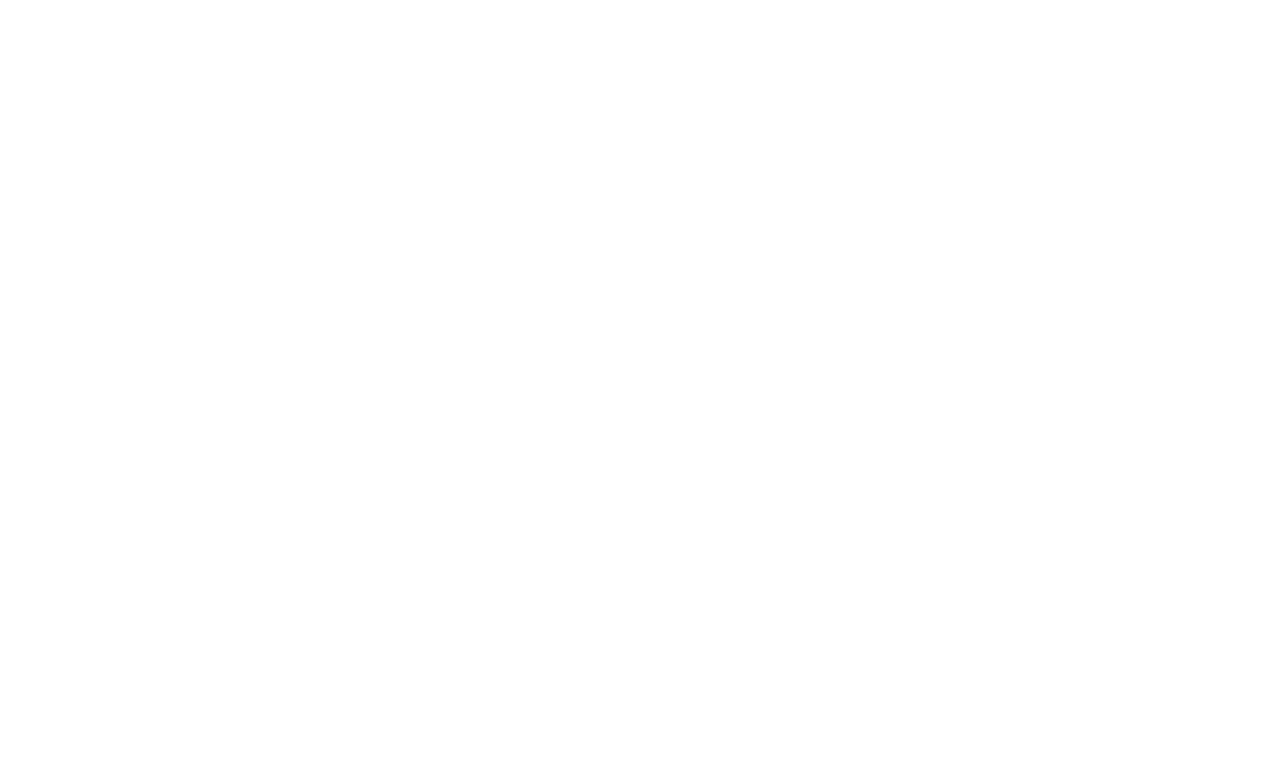
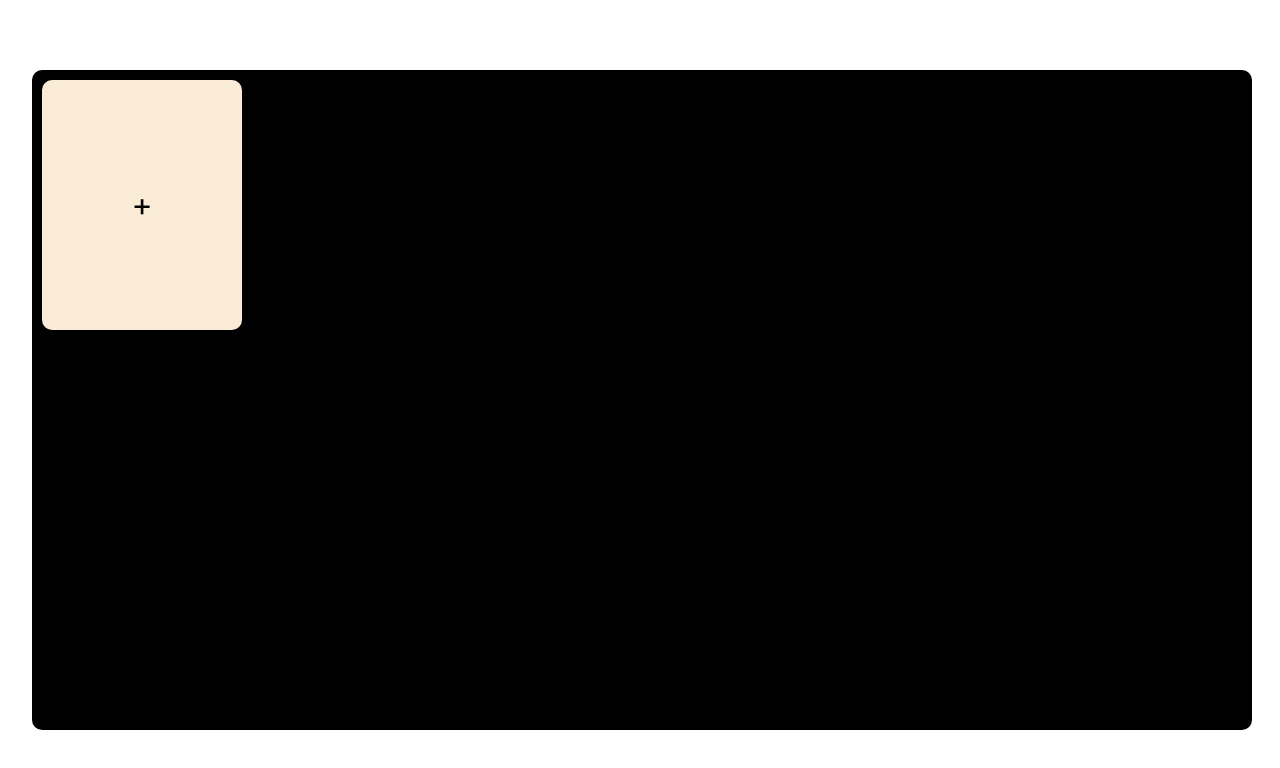
Before and after one commit to DebasishSahoo10/the-odin-project, a React (Vite) app in the folder full-track-projects/javascript-object/react-version/: page / in a window 1280 px wide. Shown: the top 768 px of the page. Built offline with nearby package versions, Linux system fonts and the light colour scheme.

Commit message:
source : added prevously made files

```diff
--- a/full-track-projects/javascript-object/react-version/src/App.css
+++ b/full-track-projects/javascript-object/react-version/src/App.css
@@ -4,3 +4,59 @@
   padding: 2rem;
   text-align: center;
 }
+
+body {
+  min-height: 100vh;
+}
+
+#card-container {
+  min-width: 80vw;
+  min-height: 80vh;
+  background-color: black;
+  border-radius: 10px;
+  padding: 10px;
+  display: grid;
+  grid-template-columns: repeat(auto-fill, minmax(200px, 1fr));
+}
+
+.card {
+  width: 200px;
+  height: 250px;
+  background-color: antiquewhite;
+  border-radius: 10px;
+}
+
+#add-btn-card {
+  font-size: 32px;
+  display: flex;
+  align-items: center;
+  justify-content: center;
+  color: black;
+}
+
+
+form {
+  display: none;
+  position: fixed;
+  top: 20%;
+  left: 35%;
+  width: 500px;
+  height: 400px;
+  background-color: white;
+  border-radius: 8px;
+  padding: 10px;
+}
+label {
+  display: block;
+}
+input {
+  width: 80%;
+  height: 20px;
+}
+#read-status {
+  width: 3%;
+}
+#newBookBtn {
+  margin-top: 20px;
+  display: block;
+}
--- a/full-track-projects/javascript-object/react-version/src/App.jsx
+++ b/full-track-projects/javascript-object/react-version/src/App.jsx
@@ -2,11 +2,27 @@ import { useState } from 'react'
 import './App.css'
 
 function App() {
-  const [count, setCount] = useState(0)
+
 
   return (
     <div className="App">
 
+      <div id="card-container">
+        <div class="card" id="add-btn-card">+</div>
+      </div>
+
+      <form action="" id="newBookForm">
+        <label for="tittle-input">Book Name : </label>
+        <input type="text" id="tittle-input"></input>
+        <label for="author-input">Author : </label>
+        <input type="text" id="author-input"></input>
+        <label for="pages">No. Of Pages : </label>
+        <input type="number" id="pages-input"></input>
+        <label for="read-status">Read or Not : </label>
+        <input type="checkbox" id="read-status"></input>
+        <button id="newBookBtn">Submit</button>
+        <button id="formCloseBtn">X</button>
+      </form>
 
     </div>
   )
--- a/full-track-projects/javascript-object/react-version/src/index.css
+++ b/full-track-projects/javascript-object/react-version/src/index.css
@@ -27,8 +27,6 @@ body {
   margin: 0;
   display: flex;
   place-items: center;
-  min-width: 320px;
-  min-height: 100vh;
 }
 
 h1 {
```
